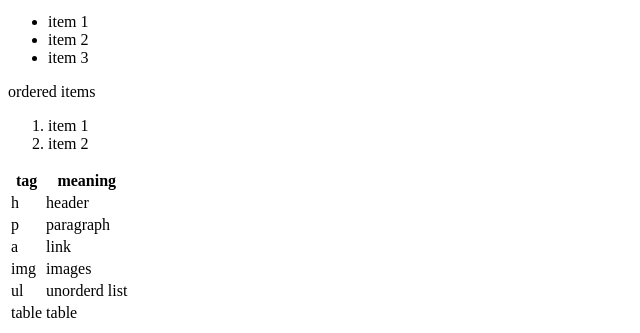
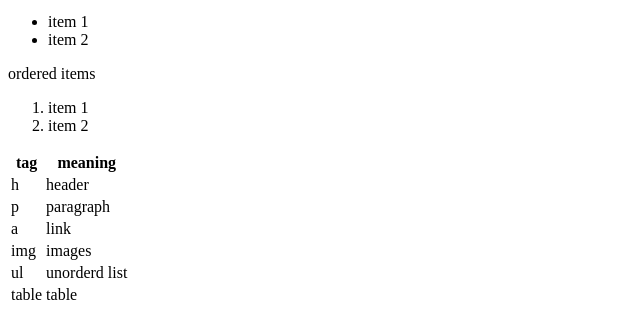
Before and after one commit to e1810/web, a plain HTML site: page test.html in a window 1280 px wide. Shown: the part 565-898 px from the top of the page, without its empty margins (0-640 px from the left). Drawn offline with Linux system fonts and the light colour scheme.

Commit message:
Revert "test"
This reverts commit 16aa27a18c15432694ead70d4d4ca967a4f47aee.

```diff
--- a/test.html
+++ b/test.html
@@ -21,7 +21,6 @@
 	<ul>
 		<li>item 1</li>
 		<li>item 2</li>
-		<li>item 3</li>
 	</ul>
 	<p>ordered items</p>
 	<ol>
```
